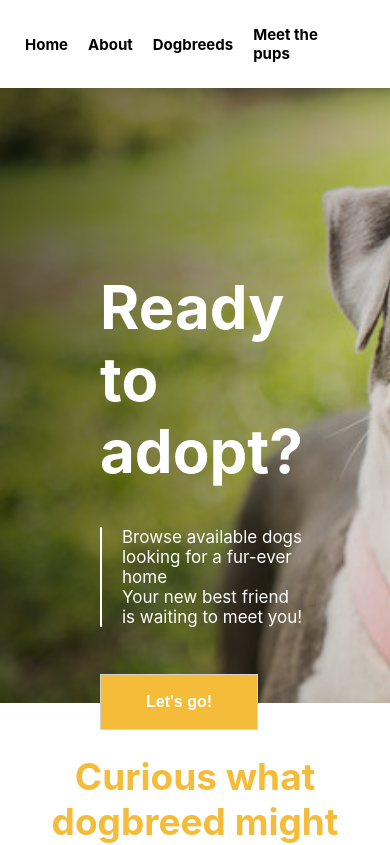
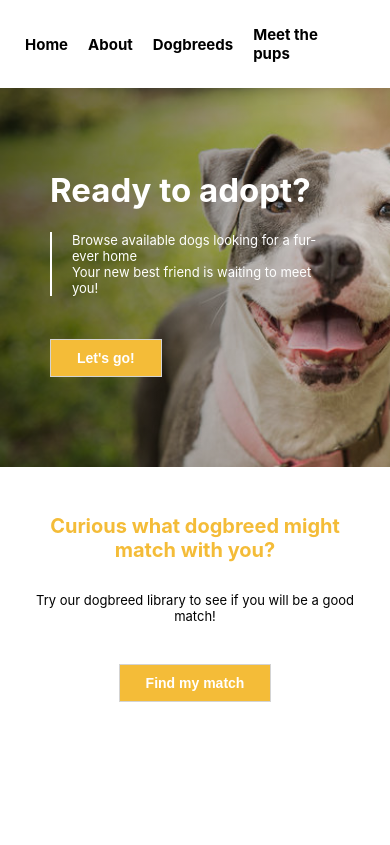
Before and after one commit to SusannaMj/Pet-adoption-app, a React (Create React App) app: page / in a window 390 px wide. Shown: the top 845 px of the page. Built offline with nearby package versions, Linux system fonts and the light colour scheme.

Commit message:
homepage: added responsiveness
@media queries

```diff
--- a/src/Home.css
+++ b/src/Home.css
@@ -31,7 +31,7 @@
   cursor: pointer;
 }
 
-p {
+.hero p {
   border-left: 2px solid white;
   padding-left: 20px;
   font-size: 17px;
@@ -47,8 +47,7 @@ h2 {
 }
 
 .main {
-  padding-top: 20px;
-  padding-bottom: 20px;
+  padding: 20px 20px 20px 20px;
 }
 
 .navigateToDogbreeds {
@@ -70,3 +69,78 @@ h2 {
 .main {
   text-align: center;
 }
+
+.main p {
+  margin-top: 30px;
+  margin-bottom: 40px;
+}
+
+@media (max-width: 1000px) {
+  .hero {
+    max-height: 600px;
+  }
+
+  .main {
+    padding: 30px 30px 20px 30px;
+  }
+  .hero h1 {
+    font-size: 40px;
+  }
+  h2 {
+    font-size: 30px;
+  }
+
+  .hero p {
+    font-size: 15px;
+  }
+
+  .main p {
+    font-size: 15px;
+  }
+  .hero button {
+    padding: 15px 30px;
+    font-size: 16px;
+  }
+
+  .main button {
+    padding: 15px 30px;
+    font-size: 16px;
+  }
+}
+
+@media (max-width: 500px) {
+  .hero h1 {
+    font-size: 33px;
+  }
+  h2 {
+    font-size: 20px;
+  }
+
+  .main {
+    padding: 30px 30px 20px 30px;
+  }
+
+  .hero p {
+    font-size: 13px;
+  }
+
+  .main p {
+    font-size: 13px;
+    margin-top: 30px;
+    margin-bottom: 40px;
+  }
+  .hero-textbox {
+    margin: 0 auto;
+    padding: 60px 50px;
+  }
+
+  .hero button {
+    padding: 10px 26px;
+    font-size: 14px;
+  }
+
+  .main button {
+    padding: 10px 26px;
+    font-size: 14px;
+  }
+}
```
